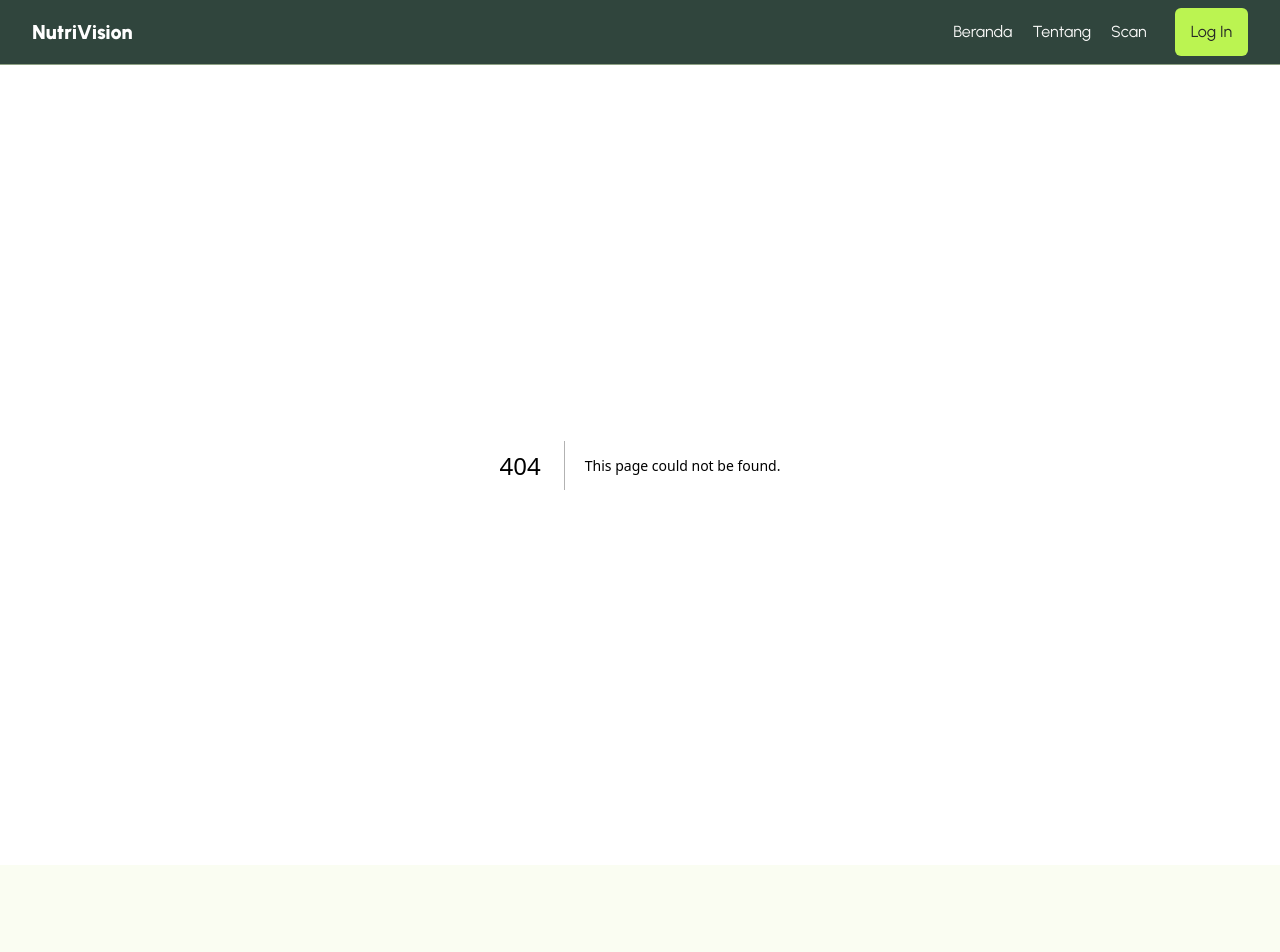
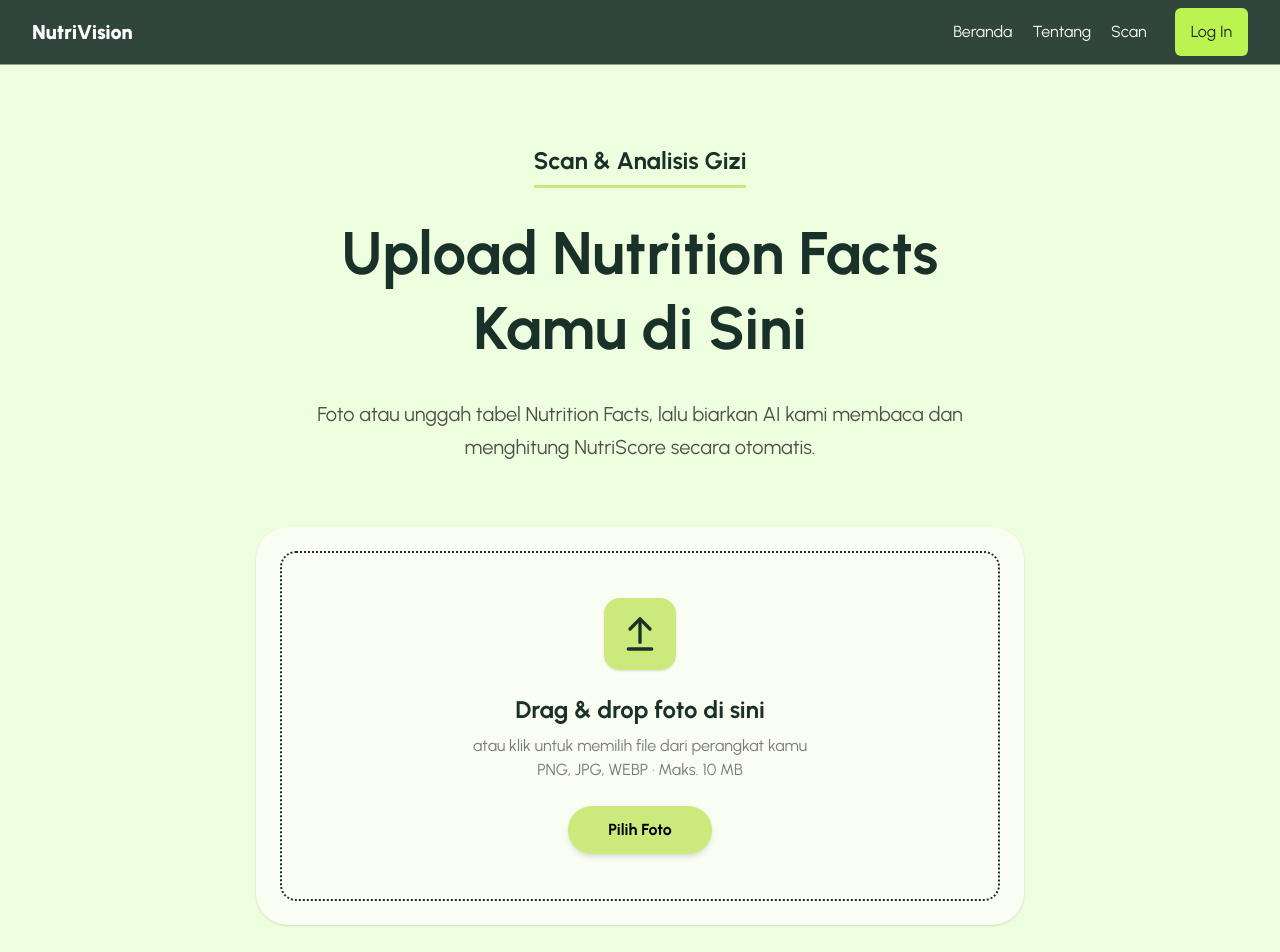
Before and after one commit to chairanastya/NutriVision, a Next.js app in the folder nutrivision-app/: page /scan in a window 1280 px wide. Before the commit this address had no page. Shown: the top 952 px of the page. Before the commit the page ends 865 px from the top, so only its background shows below. Built offline with nearby package versions, Linux system fonts and the light colour scheme.

Commit message:
scan page

```diff
--- /dev/null
+++ b/nutrivision-app/app/scan/page.tsx
@@ -0,0 +1,162 @@
+"use client";
+
+import { useRef, useState, DragEvent, ChangeEvent } from "react";
+import Image from "next/image";
+import { ArrowUpFromLine, Zap, Loader2 } from "lucide-react";
+
+interface Props {
+  onAnalyze: (file: File, previewUrl: string) => void;
+}
+
+export default function NutritionScanner({ onAnalyze }: Props) {
+  const [previewUrl, setPreviewUrl] = useState<string | null>(null);
+  const [file, setFile] = useState<File | null>(null);
+  const [isDragging, setIsDragging] = useState(false);
+  const [isAnalyzing, setIsAnalyzing] = useState(false);
+  const inputRef = useRef<HTMLInputElement>(null);
+
+  function handleFile(f: File) {
+    if (!f.type.startsWith("image/")) return;
+    setFile(f);
+    const url = URL.createObjectURL(f);
+    setPreviewUrl(url);
+  }
+
+  function handleDragOver(e: DragEvent<HTMLDivElement>) {
+    e.preventDefault();
+    setIsDragging(true);
+  }
+
+  function handleDrop(e: DragEvent<HTMLDivElement>) {
+    e.preventDefault();
+    setIsDragging(false);
+    const f = e.dataTransfer.files[0];
+    if (f) handleFile(f);
+  }
+
+  function handleChange(e: ChangeEvent<HTMLInputElement>) {
+    const f = e.target.files?.[0];
+    if (f) handleFile(f);
+  }
+
+  function handleAnalyze() {
+    if (!file || !previewUrl) return;
+    setIsAnalyzing(true);
+    setTimeout(() => {
+      setIsAnalyzing(false);
+      onAnalyze(file, previewUrl);
+    }, 2200);
+  }
+
+  return (
+    <div className="min-h-screen bg-[#edffde] font-sans relative overflow-hidden">
+      {/* Loading Overlay */}
+      {isAnalyzing && (
+        <div className="fixed inset-0 bg-[#edffde]/80 backdrop-blur-md z-[200] flex flex-col items-center justify-center gap-4 animate-in fade-in duration-200">
+          <Loader2 className="w-14 h-14 text-[#1a3129] animate-spin" />
+          <p className="text-xl font-bold text-[#1a3129]">Menganalisis nutrisi...</p>
+        </div>
+      )}
+
+      <main className="mx-auto w-full max-w-7xl px-4 sm:px-6 md:px-8 py-10 md:py-20 flex flex-col items-center gap-10 md:gap-16">
+
+        {/* Header Section */}
+        <div className="flex flex-col items-center gap-4 text-center">
+          <p className="inline-block border-b-3 border-[#cbea7b] pb-2 font-bold text-[#1a3129] text-lg sm:text-2xl">
+            Scan & Analisis Gizi
+          </p>
+          <h1 className="mt-3 text-4xl sm:text-5xl md:text-6xl font-bold leading-tight text-[#1a3129]">
+            Upload Nutrition Facts<br /> Kamu di Sini
+          </h1>
+          <p className="mt-4 max-w-md md:max-w-2xl text-base sm:text-lg md:text-xl text-[#262626] opacity-80 leading-relaxed">
+            Foto atau unggah tabel Nutrition Facts, lalu biarkan AI kami membaca
+            dan menghitung NutriScore secara otomatis.
+          </p>
+        </div>
+
+        {/* Drop Card Section */}
+        <div id="scan" className="relative flex items-center justify-center w-full">
+          <div className="p-4 md:p-6 bg-[#FAFDF2] w-full max-w-3xl rounded-[24px] md:rounded-[32px] shadow-sm">
+            <div
+              className={`relative flex flex-col items-center justify-center border-2 border-dotted border-[#1A3129] w-full min-h-[350px] rounded-[16px] transition-all cursor-pointer ${
+                isDragging ? "bg-lime-100/50 border-[#3d8a5e]" : "hover:bg-black/5"
+              }`}
+              onClick={() => inputRef.current?.click()}
+              onDragOver={handleDragOver}
+              onDragLeave={() => setIsDragging(false)}
+              onDrop={handleDrop}
+            >
+              {previewUrl ? (
+                <div className="p-4 w-full h-full flex flex-col items-center">
+                  <img
+                    src={previewUrl}
+                    alt="Preview"
+                    className="max-h-[300px] rounded-xl object-contain shadow-md"
+                  />
+                  <p className="mt-4 text-sm font-semibold text-[#1a3129]">Klik untuk ganti foto</p>
+                </div>
+              ) : (
+                <div className="flex flex-col items-center justify-center gap-4 md:gap-6 px-4 py-10">
+                  <div className="p-4 bg-[#cbea7b] rounded-2xl shadow-sm transform transition-transform group-hover:-translate-y-1">
+                    <ArrowUpFromLine className="w-8 md:w-10 h-8 md:h-10 text-[#1a3129]" />
+                  </div>
+                  <div className="text-center">
+                    <h2 className="text-xl md:text-2xl font-bold text-[#1a3129]">
+                      Drag & drop foto di sini
+                    </h2>
+                    <p className="mt-2 text-sm md:text-base text-[#262626] opacity-60">
+                      atau klik untuk memilih file dari perangkat kamu<br />
+                      PNG, JPG, WEBP · Maks. 10 MB
+                    </p>
+                  </div>
+                  <button
+                    type="button"
+                    className="rounded-full bg-[#cbea7b] px-8 md:px-10 py-3 text-sm md:text-base font-bold text-black hover:bg-[#b8d96a] transition-all active:scale-95 shadow-md"
+                    onClick={(e) => { e.stopPropagation(); inputRef.current?.click(); }}
+                  >
+                    Pilih Foto
+                  </button>
+                </div>
+              )}
+            </div>
+          </div>
+        </div>
+
+        <input
+          ref={inputRef}
+          type="file"
+          accept="image/*"
+          className="hidden"
+          onChange={handleChange}
+        />
+
+        {/* Analyze Button Section */}
+        <div
+          className={`flex flex-col items-center gap-3 transition-all duration-300 ${
+            file ? "opacity-100 translate-y-0" : "opacity-0 translate-y-4 pointer-events-none"
+          }`}
+        >
+          <button
+            className="flex items-center gap-3 rounded-full bg-[#1a3129] px-10 py-4 text-lg md:text-xl font-bold text-[#cbea7b] hover:bg-[#2d5a45] transition-all shadow-xl active:scale-95"
+            onClick={handleAnalyze}
+          >
+            <Zap className="w-6 h-6 fill-current" />
+            Analisis Sekarang
+          </button>
+          <span className="text-xs md:text-sm text-[#262626] opacity-50 font-medium">
+            Proses biasanya selesai dalam 2–5 detik
+          </span>
+        </div>
+      </main>
+
+      {/* Decorative Image (Optional, matching home style) */}
+      <Image
+        src="/images/hero/pngwing 8.png"
+        alt="Decorative background"
+        width={400}
+        height={400}
+        className="absolute bottom-[-100px] left-[-100px] opacity-20 pointer-events-none z-0"
+      />
+    </div>
+  );
+}
```
